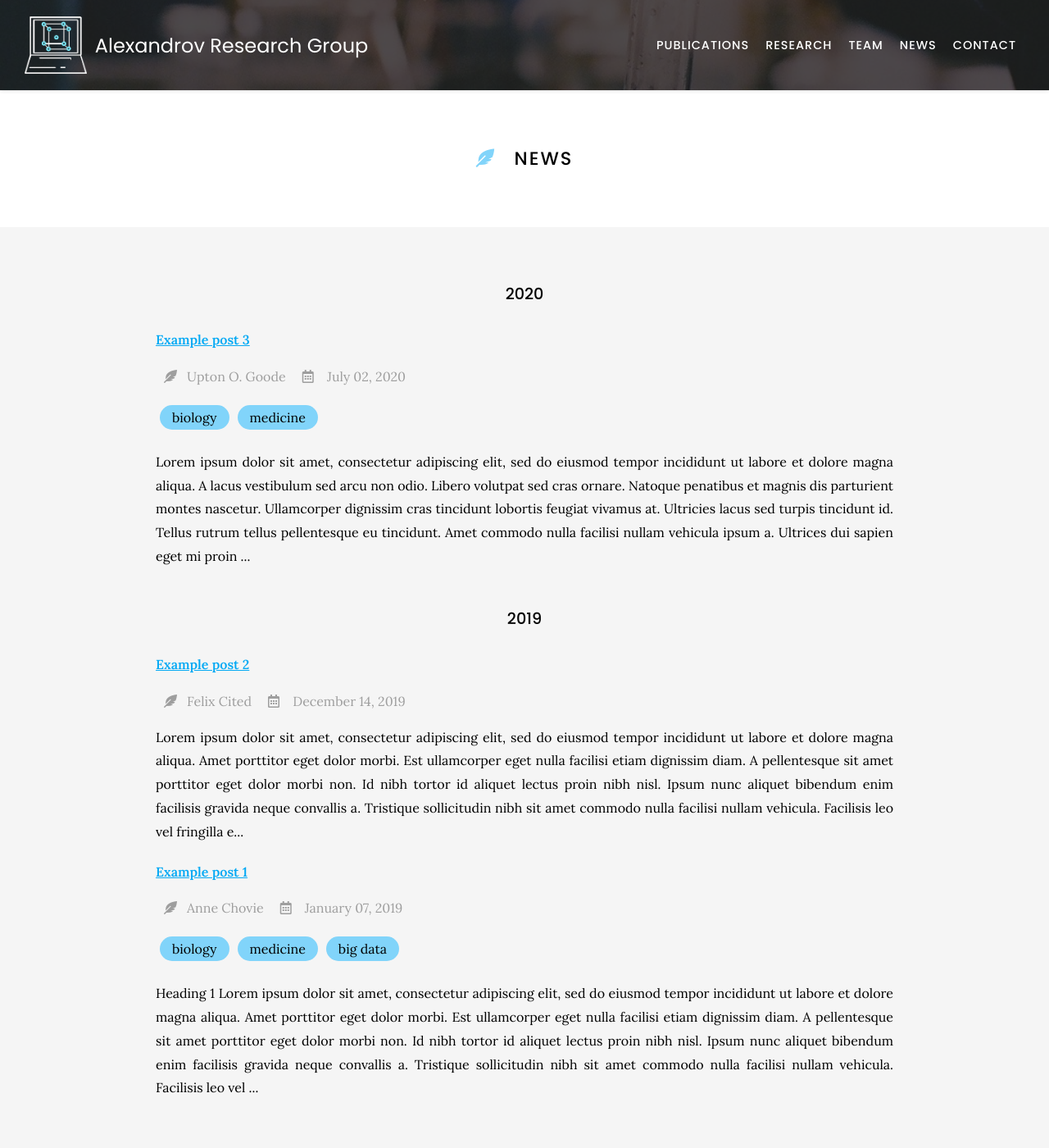
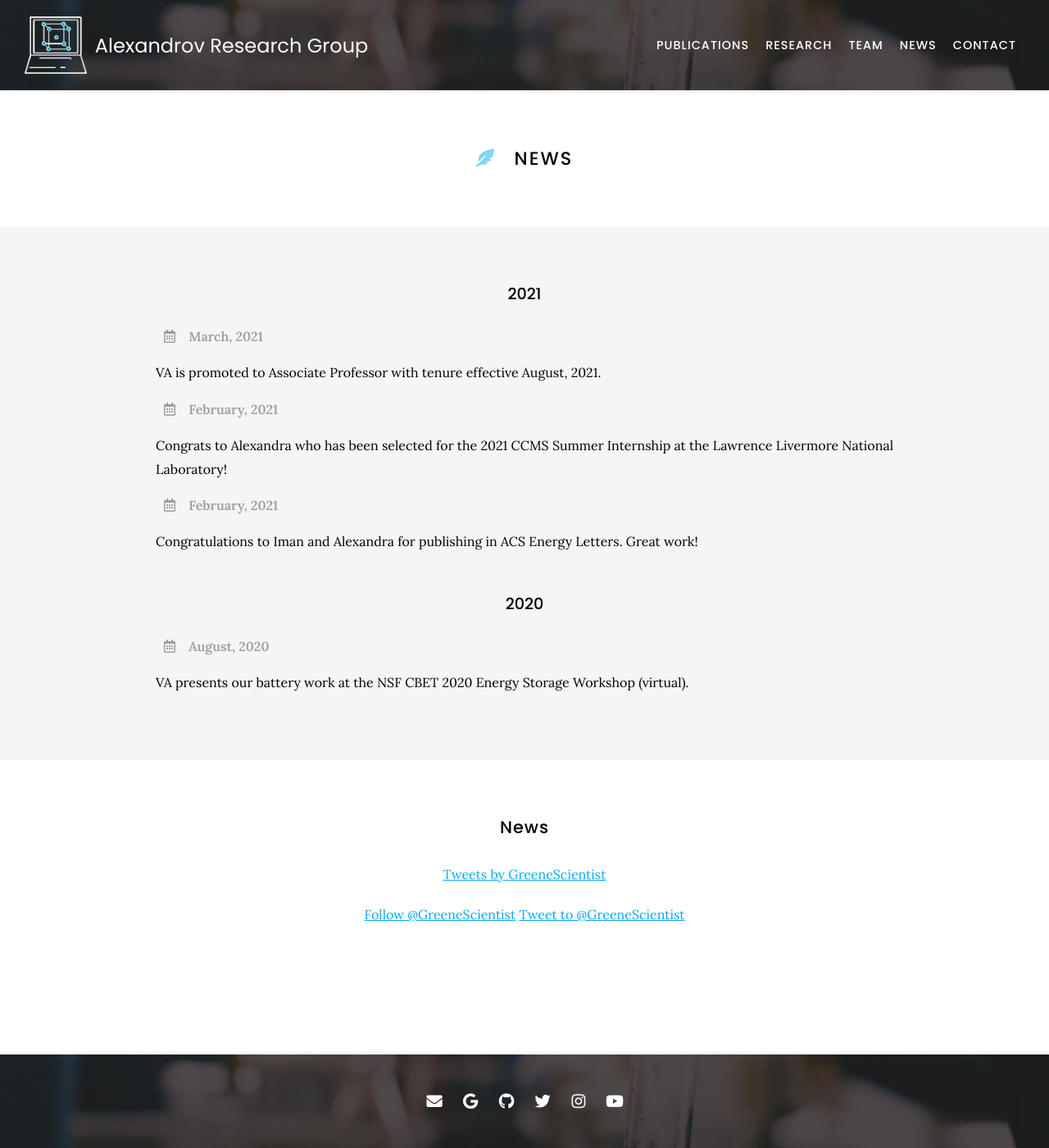
Before and after one commit to valexandrov/webpage, a Jekyll site: the page built from news/index.md, in a window 1280 px wide and 1400 px high. Shown: the whole window at 82% size. Built offline with Jekyll 4.4.1, drawn with Linux system fonts in a browser that asks for light colours; nearby versions of some CDN libraries; comment, search, counter and statistics services are not loaded.

Commit message:
update html for news page and add posts

```diff
--- a/_includes/post-excerpt.html
+++ b/_includes/post-excerpt.html
@@ -9,6 +9,20 @@
   {% endif %}
 {% endfor %}
 
+<div class="post_excerpt">
+  {% assign date = post.date | default: "" %}
+  {%
+    include post-info.html
+    date=date
+  %}
+
+  {% assign content = post.content | default: "" %}
+  <p>
+    {{ content }}
+  </p>
+</div>
+
+{% comment %}
 <div class="post_excerpt">
   {% assign url = post.url | default: "" %}
   {% assign title = post.title | default: "" %}
@@ -31,3 +45,4 @@
     {{ content | strip_html | truncate: 500 }}
   </p>
 </div>
+{% endcomment %}
--- a/_includes/post-info.html
+++ b/_includes/post-info.html
@@ -15,7 +15,10 @@
   {%- if include.date -%}
     <span>
       <i class="far fa-calendar-alt"></i>
+      <span>{{- include.date | date: '%B, %Y' -}}</span>
+      {% comment %}
       <span>{{- include.date | date: '%B %d, %Y' -}}</span>
+      {% endcomment %}
     </span>
   {%- endif -%}
 </div>
--- a/_posts/2019-01-07-example-post-1.md
+++ /dev/null
@@ -1,27 +0,0 @@
----
-title: Example post 1
-tags:
-  - biology
-  - medicine
-  - big data
-author: Anne Chovie
-member: anne-chovie
----
-
-# Heading 1
-
-Lorem ipsum dolor sit amet, consectetur adipiscing elit, sed do eiusmod tempor incididunt ut labore et dolore magna aliqua.
-Amet porttitor eget dolor morbi.
-Est ullamcorper eget nulla facilisi etiam dignissim diam.
-A pellentesque sit amet porttitor eget dolor morbi non.
-Id nibh tortor id aliquet lectus proin nibh nisl.
-Ipsum nunc aliquet bibendum enim facilisis gravida neque convallis a.
-Tristique sollicitudin nibh sit amet commodo nulla facilisi nullam vehicula.
-Facilisis leo vel fringilla est ullamcorper eget nulla facilisi etiam.
-Congue eu consequat ac felis donec et odio pellentesque diam.
-Ipsum nunc aliquet bibendum enim facilisis gravida neque convallis.
-Urna molestie at elementum eu.
-Purus faucibus ornare suspendisse sed nisi lacus sed viverra.
-Feugiat scelerisque varius morbi enim nunc faucibus a pellentesque.
-Dolor magna eget est lorem ipsum.
-Feugiat scelerisque varius morbi enim nunc faucibus a.
--- a/_posts/2019-12-14-example-post-2.md
+++ /dev/null
@@ -1,21 +0,0 @@
----
-title: Example post 2
-author: Felix Cited
-member: felix-cited
----
-
-Lorem ipsum dolor sit amet, consectetur adipiscing elit, sed do eiusmod tempor incididunt ut labore et dolore magna aliqua.
-Amet porttitor eget dolor morbi.
-Est ullamcorper eget nulla facilisi etiam dignissim diam.
-A pellentesque sit amet porttitor eget dolor morbi non.
-Id nibh tortor id aliquet lectus proin nibh nisl.
-Ipsum nunc aliquet bibendum enim facilisis gravida neque convallis a.
-Tristique sollicitudin nibh sit amet commodo nulla facilisi nullam vehicula.
-Facilisis leo vel fringilla est ullamcorper eget nulla facilisi etiam.
-Congue eu consequat ac felis donec et odio pellentesque diam.
-Ipsum nunc aliquet bibendum enim facilisis gravida neque convallis.
-Urna molestie at elementum eu.
-Purus faucibus ornare suspendisse sed nisi lacus sed viverra.
-Feugiat scelerisque varius morbi enim nunc faucibus a pellentesque.
-Dolor magna eget est lorem ipsum.
-Feugiat scelerisque varius morbi enim nunc faucibus a.
--- a/_posts/2020-07-02-example-post-3.md
+++ /dev/null
@@ -1,23 +0,0 @@
----
-title: Example post 3
-tags:
-  - biology
-  - medicine
-author: Upton O. Goode
-member: upton-goode
----
-
-Lorem ipsum dolor sit amet, consectetur adipiscing elit, sed do eiusmod tempor incididunt ut labore et dolore magna aliqua.
-A lacus vestibulum sed arcu non odio.
-Libero volutpat sed cras ornare.
-Natoque penatibus et magnis dis parturient montes nascetur.
-Ullamcorper dignissim cras tincidunt lobortis feugiat vivamus at.
-Ultricies lacus sed turpis tincidunt id.
-Tellus rutrum tellus pellentesque eu tincidunt.
-Amet commodo nulla facilisi nullam vehicula ipsum a.
-Ultrices dui sapien eget mi proin sed libero enim.
-Quam vulputate dignissim suspendisse in est.
-Tortor condimentum lacinia quis vel eros donec ac.
-Mauris commodo quis imperdiet massa tincidunt nunc pulvinar sapien.
-Eu nisl nunc mi ipsum faucibus vitae aliquet.
-Interdum posuere lorem ipsum dolor sit amet consectetur adipiscing.
```
Also changed, not shown: _posts/2020-08-01-va-presents-nsf-cbet-2020-energy-storage-workshop.md (added, +1 -0 lines), _posts/2021-02-01-alexandra-2021-ccms-summer-internship.md (added, +1 -0 lines), _posts/2021-02-01-iman-alexandra-acs-energy-letters.md (added, +1 -0 lines), _posts/2021-03-01-va-promoted-to-associate-professor.md (added, +1 -0 lines).
